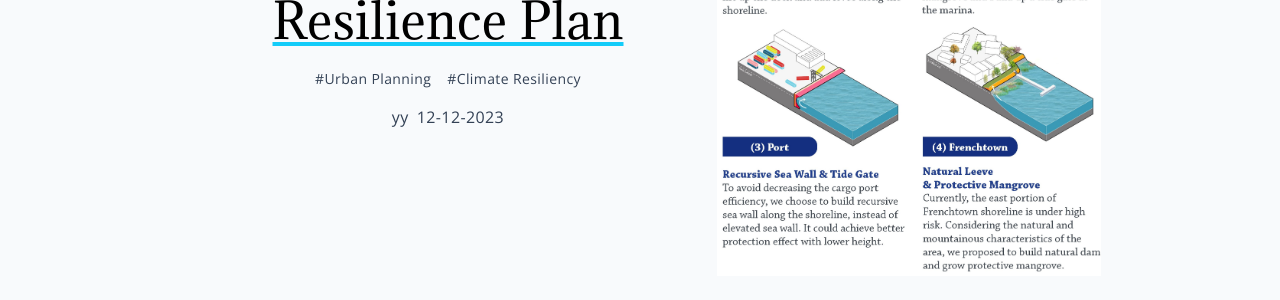
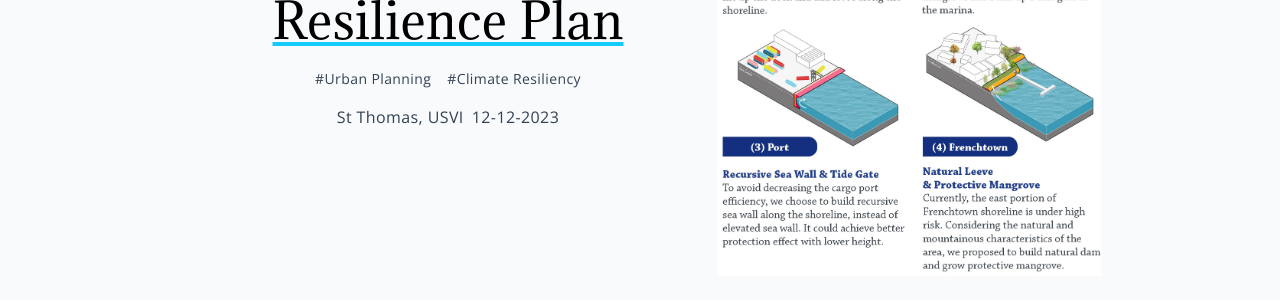
Before and after one commit to hongyili-hl/hongyili-hl.github.io, a Jekyll site: the page built from _posts/2023-12-12-St-Thomas-Resilience-Plan.md, in a window 1280 px wide. Shown: the part 334-634 px from the top of the page. Built offline with Jekyll 4.4.1, drawn with Linux system fonts in a browser that asks for light colours.

Commit message:
Update 2023-12-12-St-Thomas-Resilience-Plan.md

```diff
--- a/_posts/2023-12-12-St-Thomas-Resilience-Plan.md
+++ b/_posts/2023-12-12-St-Thomas-Resilience-Plan.md
@@ -3,6 +3,7 @@ layout: post
 title:  "St Thomas Resilience Plan"
 image: /assets/images/St Thomas Resilience Plan.jpg
 tags: ["Urban Planning", "Climate Resiliency"]
+author: St Thomas, USVI
 ---
 
 St Thomas is an island with a rich history and beautiful natural scenery. The island is the site of centuries of cultural mixing with Indigenous, African, European, and American influences, making the culture of the US Virgin Islands unique, even within the Caribbean. It’s no wonder then, that in addition to being a beautiful place to live, St Thomas is a major destination for visitors. Whether they are stopping by on a cruise or making a longer stay on the island, tourists are the main driver of St Thomas’ economy. In many ways, the tourism industry makes life on the island possible for the 40,000 residents who call it home.
```
